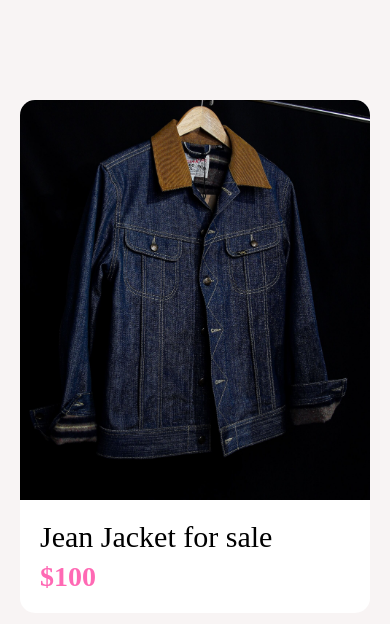
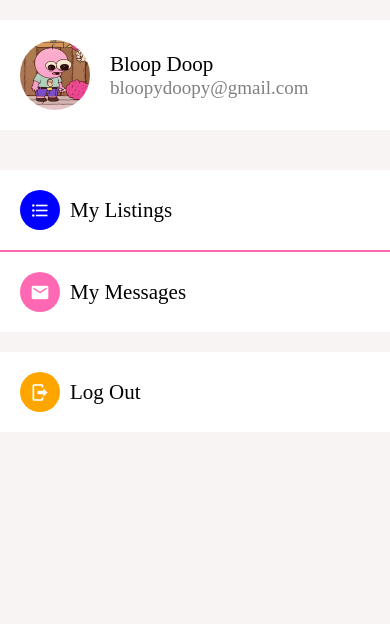
Before and after one commit to Zac2222/unstuffApp, a React Native app: screen / in a window 390 px wide. Shown: the top 624 px of the page. Built offline with nearby package versions, Linux system fonts and the light colour scheme.

Commit message:
working account screen

```diff
--- a/App.js
+++ b/App.js
@@ -4,18 +4,24 @@ import WelcomeScreen from "./app/screens/WelcomeScreen";
 import ViewImageScreen from "./app/screens/ViewImageScreen";
 import SaleScreen from "./app/screens/SaleScreen";
 import Card from "./app/components/Card";
+import ListingDetailScreen from "./app/screens/ListingDetailScreen";
+import MessageScreen from "./app/screens/MessageScreen";
+import 'react-native-gesture-handler';
+import { GestureHandlerRootView } from "react-native-gesture-handler";
+import Screen from "./app/components/Screen";
+import Icon from "./app/components/Icon";
+import ListItem from "./app/components/ListItem";
+import AccountScreen from "./app/screens/AccountScreen";
+
 
 export default function App() {
   return (
     // <WelcomeScreen />
     // <ViewImageScreen />
     // <SaleScreen />
-    <View style={{ backgroundColor: "#f8f4f4", padding: 20, paddingTop: 100 }}>
-      <Card
-        title="Jean Jacket for sale"
-        subTitle="$100"
-        image={require("./app/assets/jeanJacket.jpg")}
-      />
-    </View>
+    // <ListingDetailScreen/>
+    <GestureHandlerRootView style={{flex: 1}}>
+      <AccountScreen/>
+    </GestureHandlerRootView>
   );
 }
--- /dev/null
+++ b/app/components/Icon.js
@@ -0,0 +1,18 @@
+import React from 'react'
+import { View } from 'react-native'
+import {MaterialCommunityIcons} from '@expo/vector-icons'
+
+//icon component, sets all values of an icon you can name as Icon, all you need to adjust is the name and everything else is set as defaults from here, you can still change these individually though
+
+const Icon = ({name, size=40, backgroundColor='#000', iconColor='#fff'}) => { //you can leave some props as is to be automatic, but also set certain props manually
+  return (
+    <View style={{width: size, height: size, borderRadius: size/2, backgroundColor, justifyContent: 'center', alignItems: 'center'}}>
+
+      <MaterialCommunityIcons name={name} color={iconColor} size={size * .5}/>
+
+    </View>
+  )
+}
+
+
+export default Icon
--- /dev/null
+++ b/app/components/ListItem.js
@@ -0,0 +1,52 @@
+import React from "react";
+import { View, StyleSheet, Image, TouchableHighlight } from "react-native";
+import AppText from "./AppText";
+import colors from "../config/colors";
+import Swipeable from "react-native-gesture-handler/Swipeable";
+
+const ListItem = ({ title, subTitle, image, onPress, renderRightActions, ImageComponent }) => {
+  return (
+    <Swipeable renderRightActions={renderRightActions}>
+      <TouchableHighlight underlayColor={colors.light} onPress={onPress}>
+
+        <View style={styles.container}>
+          {ImageComponent}
+          {image && <Image source={image} style={styles.image}/>}
+          <View style={styles.detailsContainer}>
+            <AppText style={styles.title}>{title}</AppText>
+            <AppText style={styles.subTitle}>{subTitle}</AppText>
+          </View>
+        </View>
+
+      </TouchableHighlight>
+    </Swipeable>
+  );
+};
+
+const styles = StyleSheet.create({
+  container: {
+    flexDirection: "row", //switch to row because react native defaults to column (because mobile device)
+    padding: 20,
+    backgroundColor: colors.white,
+  },
+  image: {
+    width: 70,
+    height: 70,
+    borderRadius: 35,
+    marginRight: 10,
+  },
+  title: {
+    fontWeight: "500",
+    fontSize: 21,
+  },
+  subTitle: {
+    color: colors.medium,
+    fontSize: 19,
+  },
+  detailsContainer: {
+    marginLeft: 10,
+    justifyContent: "center",
+  },
+});
+
+export default ListItem;
--- /dev/null
+++ b/app/components/ListItemDeleteAction.js
@@ -0,0 +1,29 @@
+import React from 'react'
+import { View, StyleSheet } from 'react-native'
+import colors from '../config/colors'
+import { MaterialCommunityIcons } from '@expo/vector-icons'
+import { TouchableWithoutFeedback } from 'react-native-gesture-handler'
+
+const ListItemDeleteAction = ({onPress}) => {
+    return (
+        <TouchableWithoutFeedback onPress={onPress}>
+
+        <View style={styles.container}>
+            <MaterialCommunityIcons name='trash-can' size={40} color={colors.white}/>
+        </View>
+
+        </TouchableWithoutFeedback>
+    )
+}
+
+const styles = StyleSheet.create({
+        container: {
+                backgroundColor: colors.danger,
+                width: 70,
+                height: '100%',
+                justifyContent: 'center',
+                alignItems: 'center'
+        }
+})
+
+export default ListItemDeleteAction
--- /dev/null
+++ b/app/components/ListItemsSeparator.js
@@ -0,0 +1,19 @@
+import React from 'react'
+import { View, StyleSheet } from 'react-native'
+import colors from '../config/colors'
+
+const ListItemSeperator = () => {
+  return (
+    <View style={styles.separator}/>
+  )
+}
+
+const styles = StyleSheet.create({
+    separator: {
+        width: '100%',
+        height: 2,
+        backgroundColor: colors.secondary,
+    }
+})
+
+export default ListItemSeperator
--- /dev/null
+++ b/app/components/Screen.js
@@ -0,0 +1,20 @@
+import React from 'react'
+import { SafeAreaView, StyleSheet } from 'react-native'
+import Constants from 'expo-constants'
+
+const Screen = ({children, style}) => {
+  return (
+    <SafeAreaView style={[styles.screen, style]}>
+      {children}
+    </SafeAreaView>
+  )
+}
+
+const styles = StyleSheet.create({
+    screen: {
+        paddingTop: Constants.statusBarHeight, //this helps us change the status bar height easily for android as well
+        flex: 1
+    }
+})
+
+export default Screen
--- a/app/config/colors.js
+++ b/app/config/colors.js
@@ -2,5 +2,8 @@ export default {
     primary: 'blue',
     secondary: 'hotpink',
     black: '#000',
-    white: '#ffff'
+    white: '#ffff',
+    medium: 'gray',
+    light: '#f8f4f4',
+    danger: '#ff5252',
 }
--- /dev/null
+++ b/app/screens/AccountScreen.js
@@ -0,0 +1,67 @@
+import React from "react";
+import Screen from "../components/Screen";
+import ListItem from "../components/ListItem";
+import { StyleSheet, View } from "react-native";
+import { FlatList } from "react-native-gesture-handler";
+import colors from "../config/colors";
+import Icon from "../components/Icon";
+import ListItemSeparator from "../components/ListItemsSeparator";
+
+
+const menuItems = [
+  {
+    title: "My Listings",
+    icon: { name: "format-list-bulleted", backgroundColor: colors.primary },
+  },
+  {
+    title: "My Messages",
+    icon: { name: "email", backgroundColor: colors.secondary },
+  },
+];
+
+const AccountScreen = () => {
+  return (
+    <Screen style={styles.screen}>
+      <View style={styles.container}>
+        <ListItem
+          title="Bloop Doop"
+          subTitle="bloopydoopy@gmail.com"
+          image={require("../assets/me.png")}
+        />
+      </View>
+
+      <View style={styles.container}>
+        <FlatList
+          data={menuItems}
+          keyExtractor={(menuItems) => menuItems.title}
+          ItemSeparatorComponent={ListItemSeparator}
+          renderItem={({ item }) => (
+            <ListItem
+              title={item.title}
+              ImageComponent={
+                <Icon
+                  name={item.icon.name}
+                  backgroundColor={item.icon.backgroundColor}
+                />
+              }
+            />
+          )}
+        />
+      </View>
+
+      <ListItem title='Log Out' ImageComponent={<Icon name='logout' backgroundColor="orange"/>}/>
+
+    </Screen>
+  );
+};
+
+const styles = StyleSheet.create({
+  container: {
+    marginVertical: 20,
+  },
+  screen: {
+    backgroundColor: colors.light,
+  },
+});
+
+export default AccountScreen;
--- /dev/null
+++ b/app/screens/ListingDetailScreen.js
@@ -0,0 +1,49 @@
+import React from "react";
+import { View, Image, StyleSheet } from "react-native";
+import AppText from "../components/AppText";
+import colors from "../config/colors";
+import ListItem from "../components/ListItem";
+
+const ListingDetailScreen = (props) => {
+  return (
+    <View>
+      <Image
+        style={styles.image}
+        source={require("../assets/jeanJacket.jpg")}
+      />
+      <View style={styles.detailContainer}>
+        <AppText style={styles.title}>
+          Great looking jean jacket for sale
+        </AppText>
+        <AppText style={styles.price}>$100</AppText>
+
+        <ListItem
+          image={require("../assets/me.png")}
+          title="Pim"
+          subTitle="12 Listings"
+        />
+      </View>
+    </View>
+  );
+};
+
+const styles = StyleSheet.create({
+  image: {
+    width: "100%",
+    height: 500,
+  },
+  detailContainer: {
+    padding: 20,
+  },
+  title: {
+    fontSize: 21,
+    fontWeight: "500",
+  },
+  price: {
+    fontSize: 30,
+    color: colors.secondary,
+    marginVertical: 10,
+  },
+});
+
+export default ListingDetailScreen;
--- /dev/null
+++ b/app/screens/MessageScreen.js
@@ -0,0 +1,81 @@
+import React from "react";
+import {
+  FlatList,
+  StyleSheet,
+  View
+} from "react-native";
+import ListItem from "../components/ListItem";
+import Constants from "expo-constants"; //imported to get the status bar height easily
+import Screen from "../components/Screen";
+import ListItemSeperator from "../components/ListItemsSeparator";
+import ListItemDeleteAction from "../components/ListItemDeleteAction";
+import { useState } from "react";
+
+//hard coded data that would normally be backend data
+const initalMessages = [
+  {
+    id: 1,
+    title: "T1",
+    description: "D1",
+    image: require("../assets/me.png"),
+  },
+  {
+    id: 2,
+    title: "T2",
+    description: "D2",
+    image: require("../assets/me.png"),
+  },
+  {
+    id: 3,
+    title: "T3",
+    description: "D3",
+    image: require("../assets/me.png"),
+  },
+];
+
+// const handlePress = () => {
+
+// }
+
+const MessageScreen = () => {
+
+  const [messages, setMessages] = useState(initalMessages)
+  const [refreshing, setRefreshing] = useState(false)
+
+  //delete our messages from our array and update our ui
+  //we also need to call the server to delete the message from the backend
+  const handleDelete = (message) => {
+    setMessages(messages.filter(m => m.id !== message.id))
+
+  }
+
+  return (
+    <Screen>
+      <FlatList
+        data={messages}
+        keyExtractor={(message) => message.id.toString()}
+        renderItem={({ item }) => (
+          <ListItem
+            title={item.title}
+            subTitle={item.description}
+            image={item.image}
+            onPress={() => console.log('this is coming from our message screen', item)}
+            renderRightActions={() => <ListItemDeleteAction onPress={() => handleDelete(item)} />} //use as a component to add a function
+          />
+        )}
+        ItemSeparatorComponent={ListItemSeperator}
+        refreshing={refreshing}
+        onRefresh={() => {setMessages([{id: 2, title: 'woop', description: 'flump', image: require('../assets/me.png')}])}}
+      />
+    </Screen>
+  );
+};
+
+const styles = StyleSheet.create({
+  screen: {
+    // paddingTop: Platform.OS === "android" ? StatusBar.currentHeight : 0
+    paddingTop: Constants.statusBarHeight
+  },
+});
+
+export default MessageScreen;
--- a/package.json
+++ b/package.json
@@ -10,9 +10,11 @@
   },
   "dependencies": {
     "expo": "~49.0.15",
+    "expo-constants": "~14.4.2",
     "expo-status-bar": "~1.6.0",
     "react": "18.2.0",
-    "react-native": "0.72.6"
+    "react-native": "0.72.6",
+    "react-native-gesture-handler": "~2.12.0"
   },
   "devDependencies": {
     "@babel/core": "^7.20.0"
```
Also changed, not shown: app/assets/me.png (added), 1 other file (tests, documents, lock files or other folders).
